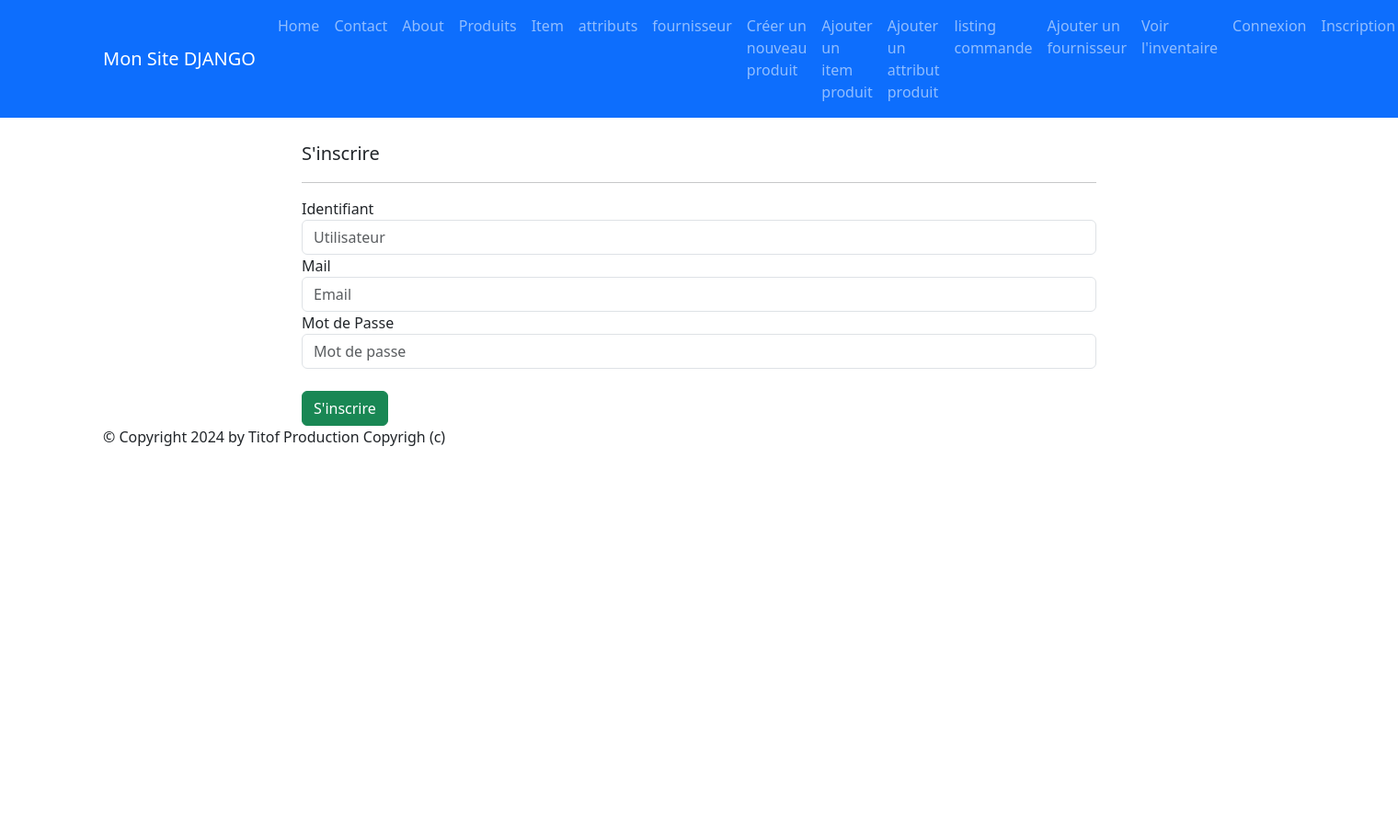
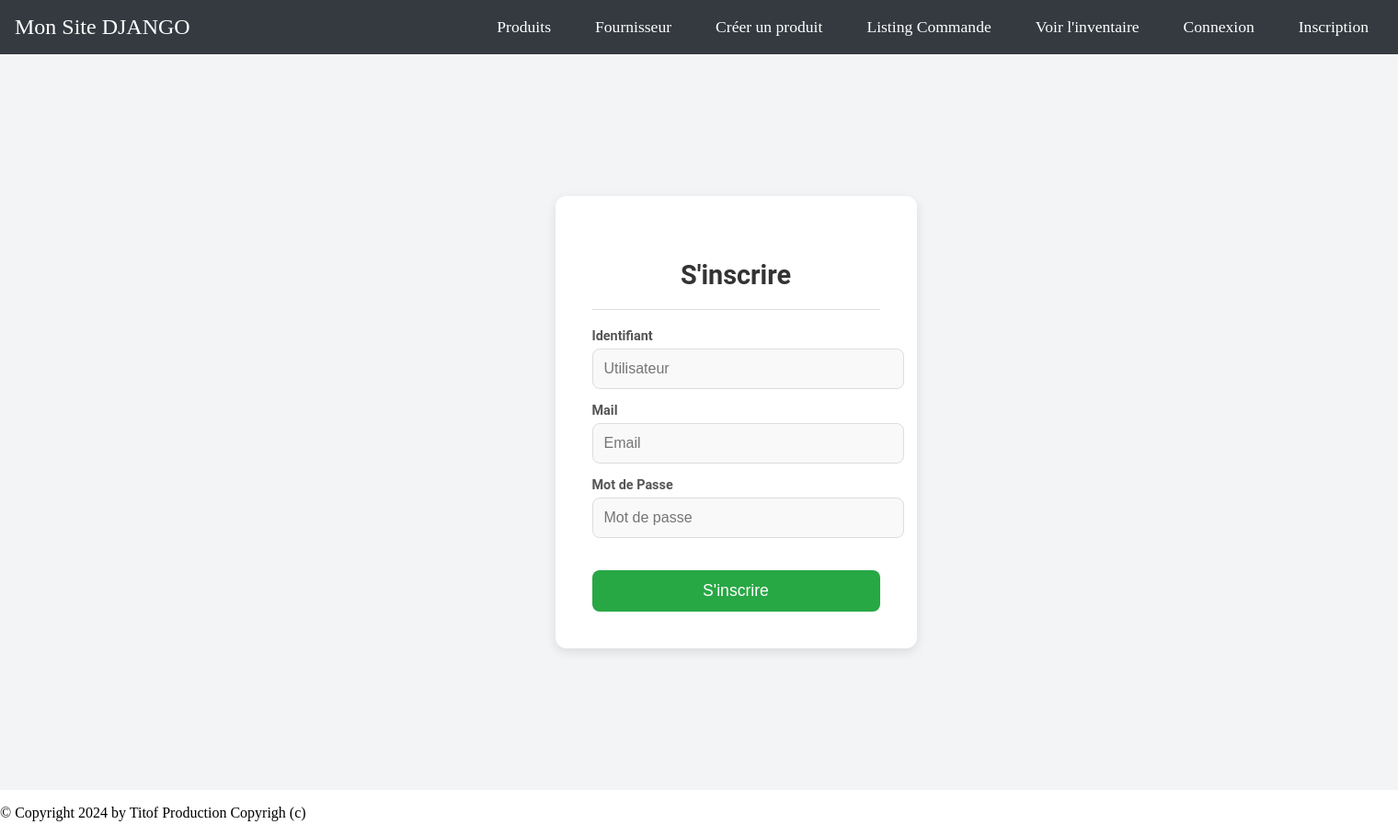
Before and after one commit to ErwanBlandeau/TP_NOTE_DALAIGRE_DJANGO, a Django app: page /monapp/register/ in a window 1520 px wide. Shown: the whole page at 92% size. Before the commit the page ends 485 px from the top, so only its background shows below. Run offline with Django 5.2, Linux system fonts and the light colour scheme; some libraries are stand-ins or nearby versions.

Commit message:
mise a jour du css

```diff
--- a/myTP1/app/templates/base.html
+++ b/myTP1/app/templates/base.html
@@ -1,4 +1,3 @@
-
 {% load static %}
 
 <!doctype html>
@@ -8,105 +7,45 @@
   <meta charset="utf -8">
   <title>{% block title %}{% endblock %}</title>
   {% block styles %}
-  <link rel="stylesheet" href="{% static 'css/style.css' %}" />
-  <link rel="stylesheet" href="{% static 'node_modules/bootstrap/dist/css/bootstrap.min.css' %}">
+  <link rel="stylesheet" href="{% static 'css/navbar.css' %}" />
+
   {% endblock %}
 </head>
 
 <body>
   {% block nav %}
-  <nav class="navbar navbar-expand-md navbar-dark bg-primary mb-4">
+  <nav class="navbar">
     <div class="container">
-      <!-- Navbar Brand (Logo or Title) -->
-      <a class="navbar-brand pe-none disable" href="#">Mon Site DJANGO</a>
+      <!-- Branding for the site -->
+      <a class="navbar-brand" href="#">Mon Site DJANGO</a>
 
-      <!-- Toggle Button for Mobile View -->
-      <button class="navbar-toggler" type="button" data-toggle="collapse" data-target="#navbarNav" aria-controls="navbarNav" aria-expanded="false" aria-label="Toggle navigation">
+      <!-- Button for mobile view toggle -->
+      <button class="navbar-toggler" id="navbar-toggle">
         <span class="navbar-toggler-icon"></span>
       </button>
 
-      <!-- Navbar Links -->
-      <div class="collapse navbar-collapse" id="navbarNav">
-        <ul class="navbar-nav ml-auto">
-          <li class="nav-item">
-            <a class="nav-link user-select-none pe-auto" onclick="message()">Home</a>
-          </li>
-          <li class="nav-item">
-            <a class="nav-link" href="{% url 'contact' %}">Contact</a>
-          </li>
-          <li class="nav-item">
-            <a class="nav-link" href="{% url 'about' %}">About</a>
-          </li>
-          <li class="nav-item">
-            <a class="nav-link" href="{% url 'product-list' %}">Produits</a>
-          </li>
-          <li class="nav-item"></li>
-            <a class="nav-link" href="{% url 'item-list' %}"> Item</a>
-          </li>
-          <li class="nav-item"></li>
-            <a class="nav-link" href="{% url 'attribute-list' %}">attributs</a>
-          </li>
-          <li class="nav-item"></li>
-            <a class="nav-link" href="{% url 'fournisseur-list' %}">fournisseur</a>
-          </li>
-          <li class="nav-item"></li>
-            <a class="nav-link" href="{% url 'product-add' %}">Créer un nouveau produit</a>
-          </li>
-          <li class="nav-item">
-            <a class="nav-link" href="{% url 'product-item-add' %}">Ajouter un item produit</a>
-          </li>
-          <li class="nav-item">
-            <a class="nav-link" href="{% url 'product-attribute-add' %}">Ajouter un attribut produit</a>
+      <!-- Navigation links -->
+      <div class="navbar-menu" id="navbar-menu">
+        <ul class="navbar-nav">
+          <li class="nav-item"><a class="nav-link" href="{% url 'product-list' %}">Produits</a></li>
+          <li class="nav-item"><a class="nav-link" href="{% url 'fournisseur-list' %}">Fournisseur</a></li>
+          <li class="nav-item"><a class="nav-link" href="{% url 'product-add' %}">Créer un produit</a></li>
+          <li class="nav-item"><a class="nav-link" href="{% url 'commande-list' %}">Listing Commande</a></li>
+          <li class="nav-item"><a class="nav-link" href="{% url 'each-market-inventory-list' %}">Voir l'inventaire</a>
           </li>
 
-          <li class="nav-item">
-            <a class="nav-link" href="{% url 'commande-list' %}">listing commande</a>
-
-        </li>
-          <li class="nav-item">
-            <a class="nav-link" href="{% url 'fournisseur-add' %}">Ajouter un fournisseur</a>
-          </li>
-
-          <li class="nav-item">
-            <a class="nav-link" href="{% url 'each-market-inventory-list' %}">Voir l'inventaire</a>
-          </li>
-
-
+          <!-- Conditional rendering for authentication -->
           {% if user.is_authenticated %}
-          <li class="nav-item">
-            <a class="nav-link" href="{% url 'logout' %}">Déconnexion</a>
-          </li>
+          <li class="nav-item"><a class="nav-link" href="{% url 'logout' %}">Déconnexion</a></li>
           {% else %}
-          <li class="nav-item">
-            <a class="nav-link" href="{% url 'login' %}">Connexion</a>
-          </li>
-          <li class="nav-item">
-            <a class="nav-link" href="{% url 'register' %}">Inscription</a>
-          </li>
+          <li class="nav-item"><a class="nav-link" href="{% url 'login' %}">Connexion</a></li>
+          <li class="nav-item"><a class="nav-link" href="{% url 'register' %}">Inscription</a></li>
           {% endif %}
         </ul>
       </div>
     </div>
   </nav>
-  <script>
-    function message() {
-      var promptAnswer = prompt("Voulez-vous un paramètre dans l'URL ? (oui ou non)");
 
-      if (promptAnswer.toLowerCase() === "oui") {
-        var param = prompt("Entrez une valeur pour 'val':");
-        if (param) {
-          // Rediriger avec un paramètre
-          window.location.href = "{% url 'home' 'dummy_param' %}".replace('dummy_param', param);
-        } else {
-          alert("Aucune valeur entrée pour 'val'. Redirection vers l'accueil sans paramètre.");
-          window.location.href = "{% url 'home_no_param' %}";
-        }
-      } else {
-        // Rediriger sans paramètre
-        window.location.href = "{% url 'home_no_param' %}";
-      }
-    }
-  </script>
   {% endblock %}
   <main role="main" class="container top-pushed">
     <div class="jumbotron">
--- a/myTP1/app/templates/new_commande.html
+++ b/myTP1/app/templates/new_commande.html
@@ -1,4 +1,10 @@
 {% extends 'base.html' %}
+
+{% load static %}
+{% block styles %}
+<!-- <link rel="stylesheet" href="{% static 'css/affichageTotal.css' %}" /> -->
+{% endblock %}
+
 {% block contenu %}
 <h1> {{ titremenu }} </h1>
 <form action="" method="post" novalidate>
--- a/myTP1/app/templates/register.html
+++ b/myTP1/app/templates/register.html
@@ -1,21 +1,41 @@
 {% extends 'base.html' %}
+
+{% load static %}
+
+{% block styles %}
+  {{ block.super }}
+  <link rel="stylesheet" href="{% static 'css/register.css' %}" />
+{% endblock %}
+
 {% block title %}
 Mon application DJANGO
 {% endblock %}
+
 {% block contenu %}
 <div class="align-center col-8 offset-2">
-<p class="lead mb-3 ml-0">S'inscrire</p>
+  <p class="lead mb-3">S'inscrire</p>
   <hr/>
+
+  <!-- Formulaire d'inscription -->
   <form method="POST" action="{% url 'register' %}" autocomplete='off'>
     {% csrf_token %}
-<div class="form-group mb-3">
-<label>Identifiant</label>
-<input class="form-control" type="text" name="username" placeholder="Utilisateur">
-<label>Mail</label>
-<input class="form-control" type="mail" name="mail" placeholder="Email">
-<label>Mot de Passe</label>
-<input class="form-control" type="password" name="password" placeholder="Mot de passe">
+
+    <div class="form-group">
+      <label for="username">Identifiant</label>
+      <input id="username" class="form-control" type="text" name="username" placeholder="Utilisateur" required>
     </div>
+
+    <div class="form-group">
+      <label for="email">Mail</label>
+      <input id="email" class="form-control" type="email" name="mail" placeholder="Email" required>
+    </div>
+
+    <div class="form-group">
+      <label for="password">Mot de Passe</label>
+      <input id="password" class="form-control" type="password" name="password" placeholder="Mot de passe" required>
+    </div>
+
+    <!-- Bouton de soumission -->
     <button type="submit" class="btn btn-success mt-2">S'inscrire</button>
   </form>
 </div>
--- /dev/null
+++ b/myTP1/static/css/navbar.css
@@ -0,0 +1,96 @@
+/* Navbar Container */
+.navbar {
+    background-color: #343a40;
+    padding: 1rem;
+  }
+
+  .navbar .container {
+    display: flex;
+    justify-content: space-between;
+    align-items: center;
+  }
+
+  /* Branding */
+  .navbar-brand {
+    color: #ffffff;
+    font-size: 1.5rem;
+    text-decoration: none;
+  }
+
+  .navbar-brand:hover {
+    color: #dcdcdc;
+  }
+
+  /* Toggler for Mobile View */
+  .navbar-toggler {
+    background-color: #ffffff;
+    border: none;
+    padding: 0.5rem;
+    cursor: pointer;
+    display: none;
+  }
+
+  .navbar-toggler-icon {
+    width: 30px;
+    height: 2px;
+    background-color: #343a40;
+    display: block;
+    margin: 0.25rem 0;
+  }
+
+  /* Navbar Menu (default view) */
+  .navbar-menu {
+    display: flex;
+  }
+
+  .navbar-nav {
+    list-style: none;
+    display: flex;
+    margin: 0;
+    padding: 0;
+  }
+
+  .nav-item {
+    margin-left: 1rem;
+  }
+
+  .nav-link {
+    color: #ffffff;
+    text-decoration: none;
+    font-size: 1.1rem;
+    padding: 0.5rem 1rem;
+    transition: color 0.3s ease;
+  }
+
+  .nav-link:hover {
+    color: #dcdcdc;
+  }
+
+  /* Navbar Menu (mobile view) */
+  @media (max-width: 768px) {
+    .navbar-toggler {
+      display: block;
+    }
+
+    .navbar-menu {
+      display: none;
+      flex-direction: column;
+      width: 100%;
+      background-color: #343a40;
+    }
+
+    .navbar-menu.show {
+      display: flex;
+    }
+
+    .nav-item {
+      margin-left: 0;
+      border-bottom: 1px solid #50575e;
+    }
+
+    .nav-link {
+      padding: 1rem;
+      text-align: center;
+      width: 100%;
+    }
+  }
--- /dev/null
+++ b/myTP1/static/css/register.css
@@ -0,0 +1,105 @@
+/* Style général de la page */
+body{
+    margin: 0;
+
+}
+
+main {
+    background-color: #f3f4f6;
+    font-family: 'Roboto', sans-serif;
+    display: flex;
+    justify-content: center;
+    align-items: center;
+    height: 100vh;
+  }
+
+  /* Conteneur principal pour le formulaire */
+  .align-center {
+    background-color: #ffffff;
+    padding: 40px;
+    border-radius: 12px;
+    box-shadow: 0 4px 12px rgba(0, 0, 0, 0.1);
+    max-width: 400px;
+    width: 100%;
+    text-align: center;
+  }
+
+  /* Titre du formulaire */
+  .lead {
+    font-size: 1.8rem;
+    color: #333;
+    font-weight: bold;
+    margin-bottom: 20px;
+  }
+
+  /* Ligne de séparation */
+  hr {
+    border: none;
+    border-top: 1px solid #ddd;
+    margin-bottom: 20px;
+  }
+
+  /* Formulaire */
+  form {
+    width: 100%;
+  }
+
+  /* Style des labels */
+  label {
+    font-size: 0.9rem;
+    color: #555;
+    margin-bottom: 5px;
+    text-align: left;
+    display: block;
+    font-weight: bold;
+  }
+
+  /* Style des champs de texte */
+  .form-control {
+    width: 100%;
+    padding: 12px;
+    font-size: 1rem;
+    border: 1px solid #ddd;
+    border-radius: 8px;
+    background-color: #f9f9f9;
+    margin-bottom: 15px;
+    transition: border-color 0.3s ease;
+  }
+
+  /* Effet lors du focus sur les champs */
+  .form-control:focus {
+    border-color: #007bff;
+    box-shadow: 0 0 5px rgba(0, 123, 255, 0.2);
+    outline: none;
+  }
+
+  /* Style du bouton de soumission */
+  button.btn {
+    background-color: #28a745;
+    color: white;
+    font-size: 1.1rem;
+    padding: 12px;
+    width: 100%;
+    border: none;
+    border-radius: 8px;
+    cursor: pointer;
+    transition: background-color 0.3s ease;
+  }
+
+  /* Effet sur le bouton au survol */
+  button.btn:hover {
+    background-color: #218838;
+  }
+
+  /* Espacement supplémentaire au-dessus du bouton */
+  .mt-2 {
+    margin-top: 20px;
+  }
+
+  /* Styles responsives */
+  @media (max-width: 768px) {
+    .align-center {
+      padding: 20px;
+      max-width: 90%;
+    }
+  }
```
Also changed, not shown: myTP1/app/templates/affichage_total.html (+8 -0 lines), myTP1/app/templates/delete_total.html (+9 -0 lines), myTP1/app/templates/login.html (+23 -6 lines), myTP1/app/templates/logout.html (+7 -0 lines), myTP1/app/templates/new_product.html (+7 -0 lines), myTP1/app/templates/update_total.html (+7 -0 lines), myTP1/static/css/affichageTotal.css (added, +76 -0 lines), myTP1/static/css/creation.css (added, +87 -0 lines), myTP1/static/css/login.css (added, +104 -0 lines). Lines whose indentation alone changed are shown as unchanged.
